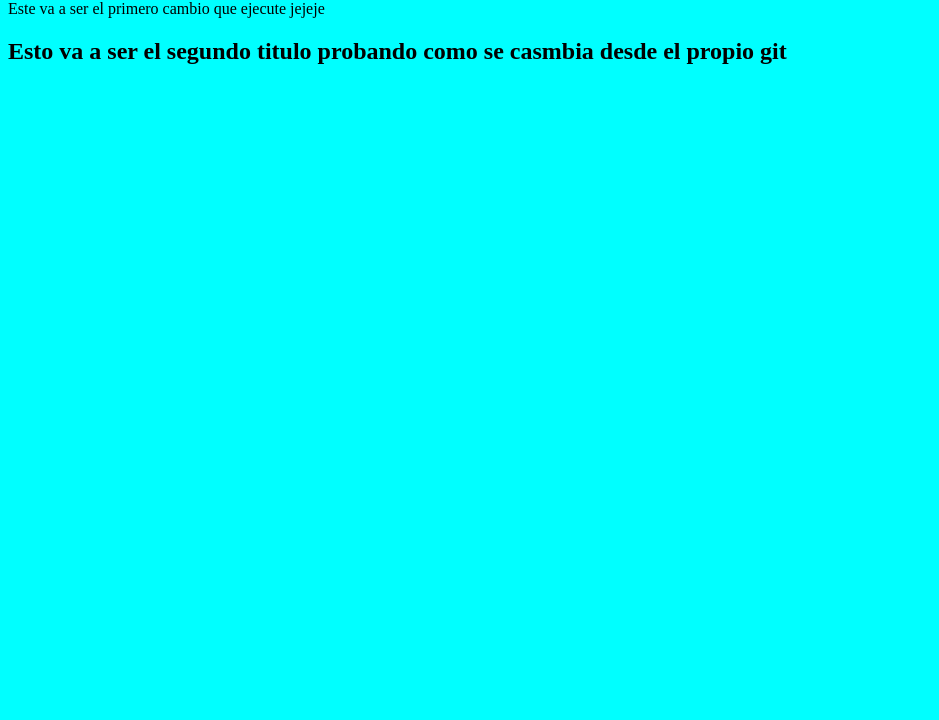
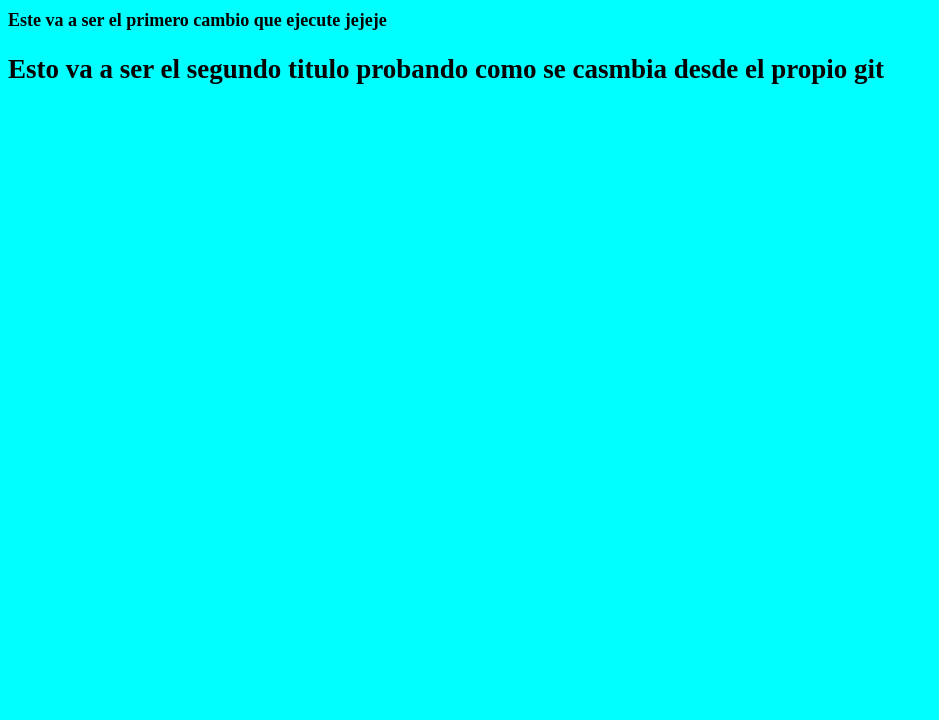
Before and after one commit to RuboSkubis/probandoGit, a plain HTML site: page index.html in a window 1280 px wide. Shown: the part 80-800 px from the top of the page, without its empty margins (0-939 px from the left). Drawn offline with Linux system fonts and the light colour scheme.

Commit message:
Ahora cambio el css

```diff
--- a/css/estilos.css
+++ b/css/estilos.css
@@ -1,3 +1,5 @@
 body{
     background-color: aqua;
+    font-weight:bold;
+    font-size:18px;
 }
```
